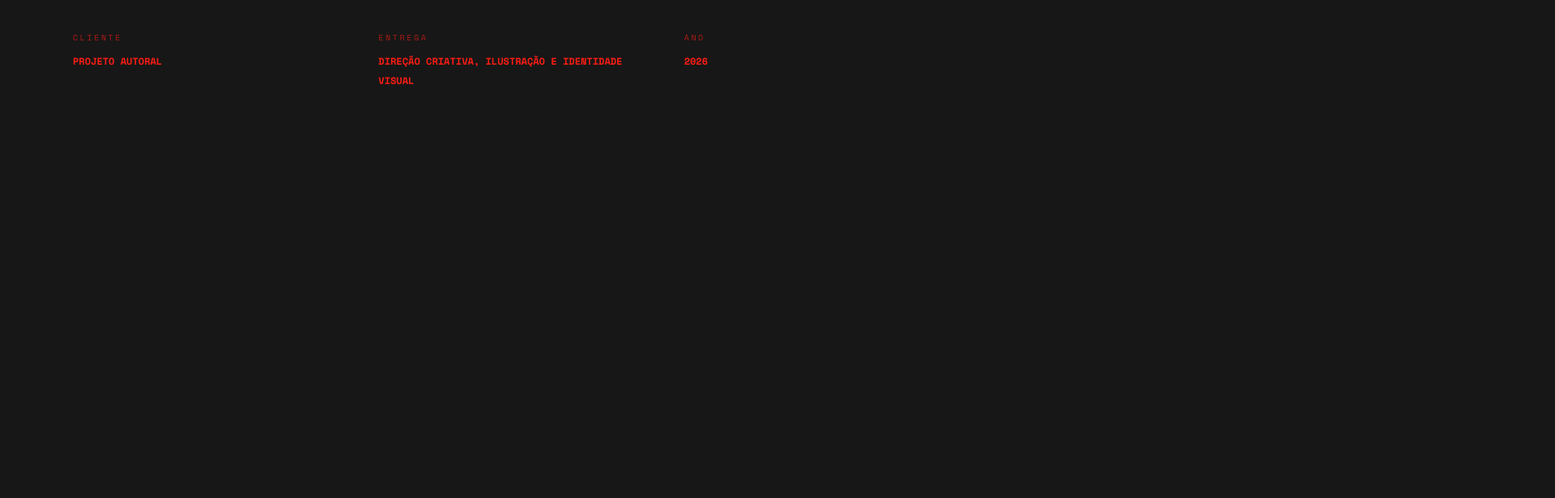
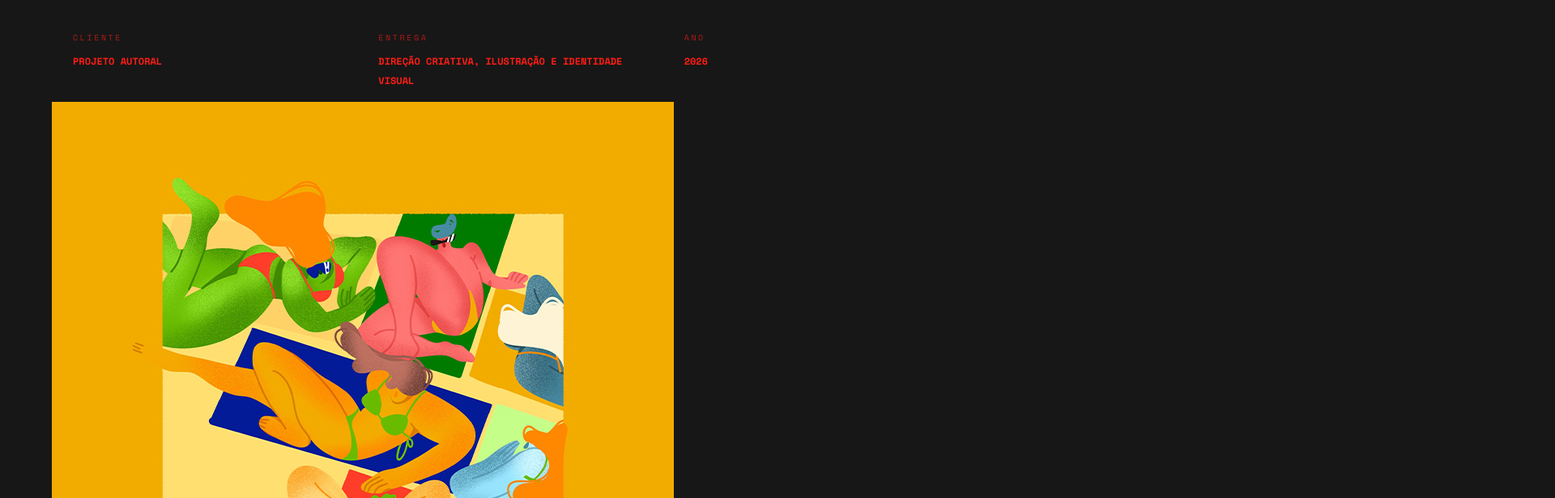
Before and after one commit to coelho-gui/coelhosemjota-site, a React (Vite) app: page /projetos/brasilidades in a window 1280 px wide. Shown: the part 1420-2036 px from the top of the page at 81% size, 1920 px wide, since content can reach past the window. Before the commit the page ends 1610 px from the top, so only its background shows below. Built offline with nearby package versions, Linux system fonts and the light colour scheme.

Commit message:
Update Brasilidades.jsx

```diff
--- a/src/pages/Brasilidades.jsx
+++ b/src/pages/Brasilidades.jsx
@@ -1,5 +1,43 @@
 import React from "react";
 import { Link } from "react-router-dom";
+
+const brasilidadesImages = [
+  {
+    src: "/images/projects/brasilidades/brasilidades-01.jpg",
+    alt: "Ilustração Brasilidades 01",
+    className: "gallery-small",
+  },
+  {
+    src: "/images/projects/brasilidades/brasilidades-02.jpg",
+    alt: "Ilustração Brasilidades 02",
+    className: "gallery-wide",
+  },
+  {
+    src: "/images/projects/brasilidades/brasilidades-03.jpg",
+    alt: "Ilustração Brasilidades 03",
+    className: "gallery-wide",
+  },
+  {
+    src: "/images/projects/brasilidades/brasilidades-04.jpg",
+    alt: "Ilustração Brasilidades 04",
+    className: "gallery-small",
+  },
+  {
+    src: "/images/projects/brasilidades/brasilidades-05.jpg",
+    alt: "Ilustração Brasilidades 05",
+    className: "gallery-full",
+  },
+  {
+    src: "/images/projects/brasilidades/brasilidades-06.jpg",
+    alt: "Ilustração Brasilidades 06",
+    className: "gallery-half",
+  },
+  {
+    src: "/images/projects/brasilidades/brasilidades-07.jpg",
+    alt: "Ilustração Brasilidades 07",
+    className: "gallery-half",
+  },
+];
 
 export default function Brasilidades() {
   return (
@@ -44,6 +82,19 @@ export default function Brasilidades() {
           <strong>2026</strong>
         </div>
       </section>
+
+      <section className="brasilidades-gallery-section">
+        <div className="brasilidades-gallery">
+          {brasilidadesImages.map((image, index) => (
+            <figure
+              key={index}
+              className={`brasilidades-gallery-item ${image.className}`}
+            >
+              <img src={image.src} alt={image.alt} />
+            </figure>
+          ))}
+        </div>
+      </section>
     </main>
   );
 }
```
